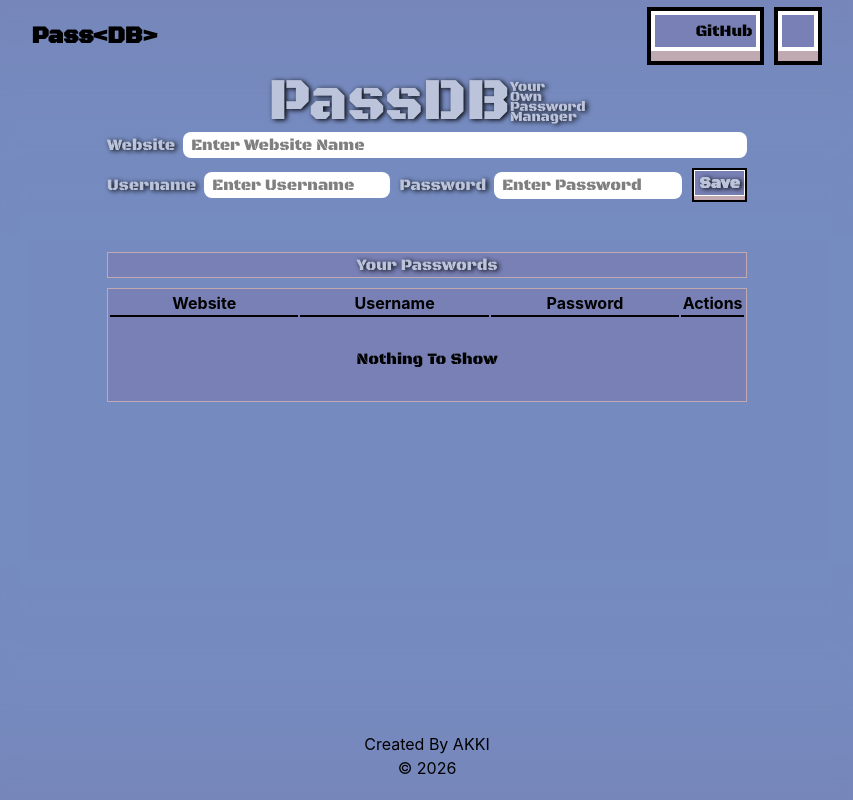
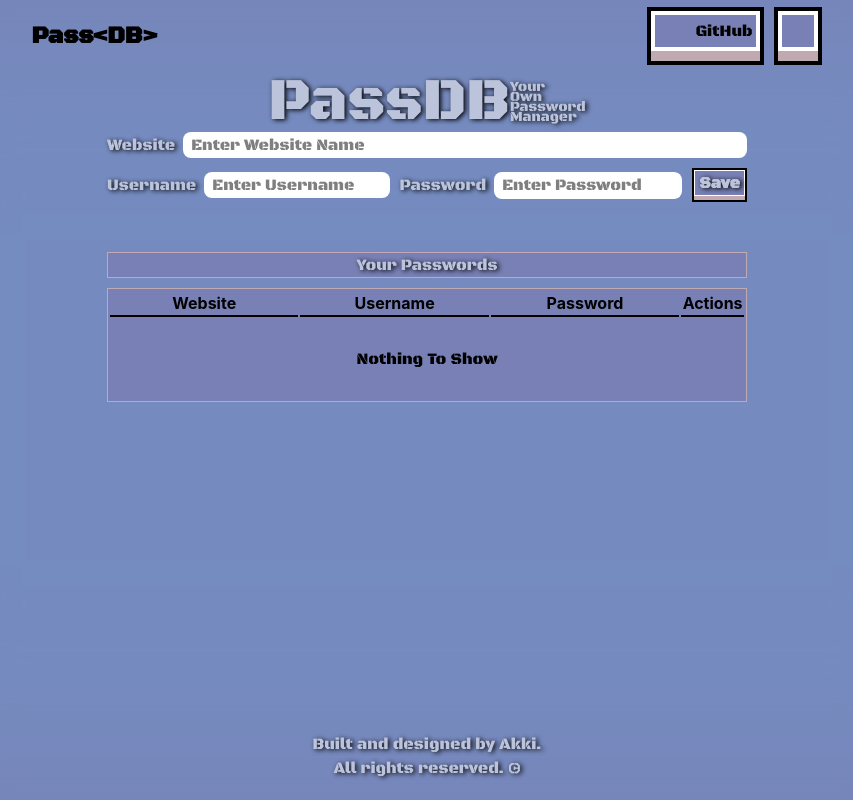
Before and after one commit to Ankryptic/PassDB, a React (Vite) app: page / in a window 1280 px wide. Shown: the whole page, without its empty margins (213-1066 px from the left). Built offline with nearby package versions, Linux system fonts and the light colour scheme; some icons are missing.

Commit message:
add footer design

```diff
--- a/src/components/Footer.jsx
+++ b/src/components/Footer.jsx
@@ -2,9 +2,9 @@ import React from "react";
 
 const Footer = () => {
     return (
-        <div className="flex flex-col items-center justify-center">
-            <div>Created By AKKI</div>
-            <div>&copy; 2026</div>
+        <div className="flex flex-col items-center justify-center font-blackOps text-[#bcc4db] text-shadow-[2px_1px_5px_black]">
+            <div>Built and designed by Akki. </div>
+            <div>All rights reserved. ©</div>
         </div>
     )
 }
```
